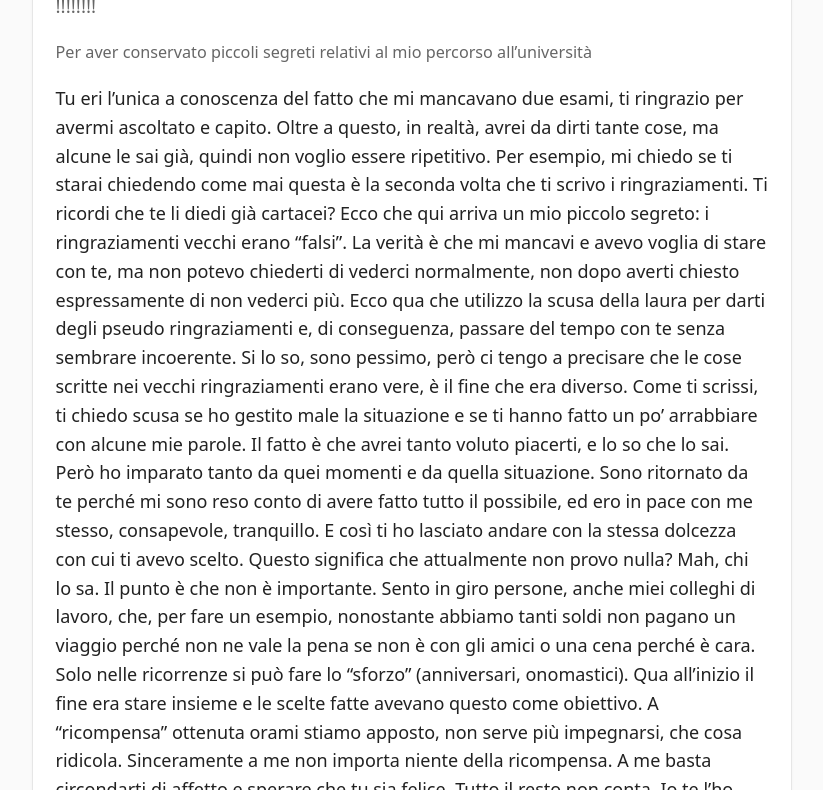
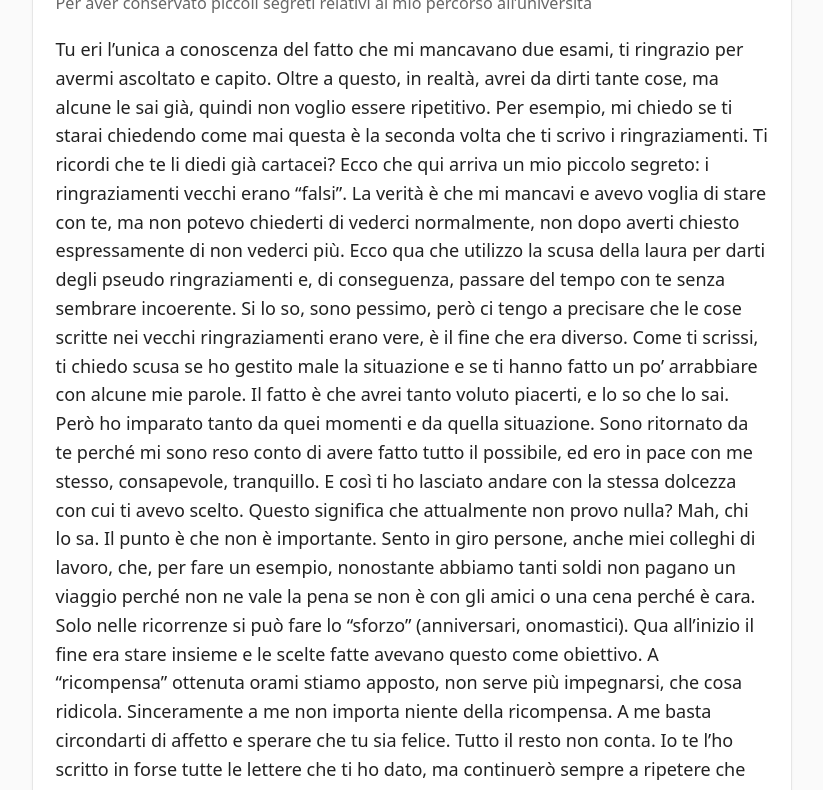
Before and after one commit to RaffaeleDF/Tesi-Ringraziamenti, a plain HTML site: page grazie-francy.html in a window 1280 px wide. Shown: the part 127-917 px from the top of the page, without its empty margins (228-1051 px from the left). Drawn offline with Linux system fonts and the light colour scheme.

Commit message:
Remove exclamation marks from lead paragraph
Removed exclamation marks from the lead paragraph.

```diff
--- a/grazie-francy.html
+++ b/grazie-francy.html
@@ -17,8 +17,6 @@
     <article class="card">
 
       <h1>Grazie Francesca</h1>
-      <p class="lead">!!!!!!!!</p>
-
       <div class="meta">
         <span>Per aver conservato piccoli segreti relativi al mio percorso all’università</span>
       </div>
```
